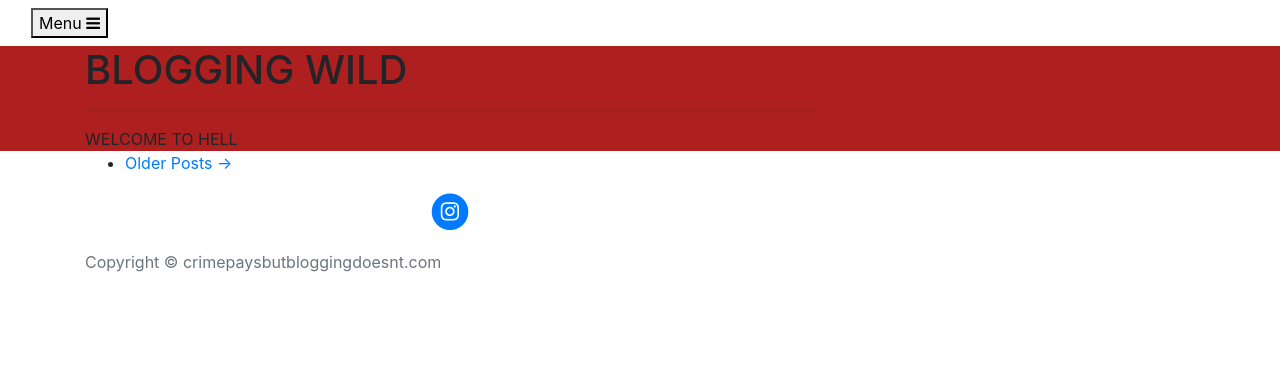
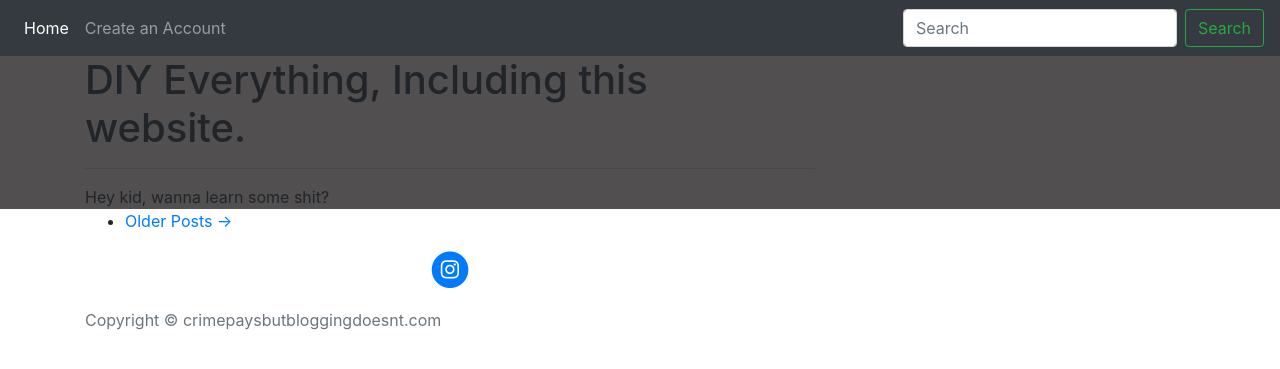
Before and after one commit to servanh/DjangoWebsite, a Django app: page / in a window 1280 px wide. Shown: the top 369 px of the page. Run offline with Django 3.2, Linux system fonts and the light colour scheme; some libraries are stand-ins or nearby versions.

Commit message:
remodeled home page using bootstrap

```diff
--- a/blogsite/templates/home.html
+++ b/blogsite/templates/home.html
@@ -39,43 +39,54 @@
 <body>
 
     <!-- Navigation -->
-    <nav class="navbar navbar-default navbar-custom navbar-fixed-top">
-        <div class="container-fluid">
-            <!-- Brand and toggle get grouped for better mobile display -->
-            <div class="navbar-header page-scroll">
-                 <button type="button" class="navbar-toggle" data-toggle="collapse" data-target="#bs-example-navbar-collapse-1">
-                    <span class="sr-only">Toggle navigation</span>
-                    Menu <i class="fa fa-bars"></i>
-                </button>
-            </div>
+    <nav class="navbar navbar-expand-lg navbar-dark bg-dark">
+ <!-- <a class="navbar-brand" href="#">Navbar</a>-->
+  <button class="navbar-toggler" type="button" data-toggle="collapse" data-target="#navbarSupportedContent" aria-controls="navbarSupportedContent" aria-expanded="false" aria-label="Toggle navigation">
+    <span class="navbar-toggler-icon"></span>
+  </button>
 
-            <!-- Collect the nav links, forms, and other content for toggling -->
-            <div class="collapse navbar-collapse" id="bs-example-navbar-collapse-1">
-                <ul class="nav navbar-nav navbar-right">
-                    <li>
-                        <a href="home.html">Home</a>
-                    </li>
-                    <li>
-                        <a href="post.html">Post</a>
-                    </li>
-                </ul>
-            </div>
-            <!-- /.navbar-collapse -->
+  <div class="collapse navbar-collapse" id="navbarSupportedContent">
+    <ul class="navbar-nav mr-auto">
+      <li class="nav-item active">
+        <a class="nav-link" href="home.html">Home <span class="sr-only">(current)</span></a>
+      </li>
+      <li class="nav-item">
+        <a class="nav-link" href="post.html">Create an Account</a>
+      </li>
+        <!--
+      <li class="nav-item dropdown">
+        <a class="nav-link dropdown-toggle" href="#" id="navbarDropdown" role="button" data-toggle="dropdown" aria-haspopup="true" aria-expanded="false">
+          Dropdown
+        </a>
+        <div class="dropdown-menu" aria-labelledby="navbarDropdown">
+          <a class="dropdown-item" href="#">Action</a>
+          <a class="dropdown-item" href="#">Another action</a>
+          <div class="dropdown-divider"></div>
+          <a class="dropdown-item" href="#">Something else here</a>
         </div>
-        <!-- /.container -->
-    </nav>
+      </li>
+      <li class="nav-item">
+        <a class="nav-link disabled" href="#">Disabled</a>
+      </li>-->
+    </ul>
+    <form class="form-inline my-2 my-lg-0">
+      <input class="form-control mr-sm-2" type="search" placeholder="Search" aria-label="Search">
+      <button class="btn btn-outline-success my-2 my-sm-0" type="submit">Search</button>
+    </form>
+  </div>
+</nav>
 
     <!-- Page Header -->
     <!-- Set your background image for this header on the line below. -->
 
-    <header class="intro-header" style="background-color: #ae201f">
+    <header class="intro-header" style="background-color: #514f4f">
         <div class="container">
             <div class="row">
                 <div class="col-lg-8 col-lg-offset-2 col-md-10 col-md-offset-1">
                     <div class="site-heading">
-                        <h1>BLOGGING WILD</h1>
+                        <h1>DIY Everything, Including this website.</h1>
                         <hr class="small">
-                        <span class="subheading">WELCOME TO HELL</span>
+                        <span class="subheading">Hey kid, wanna learn some shit?</span>
                     </div>
                 </div>
             </div>
```
